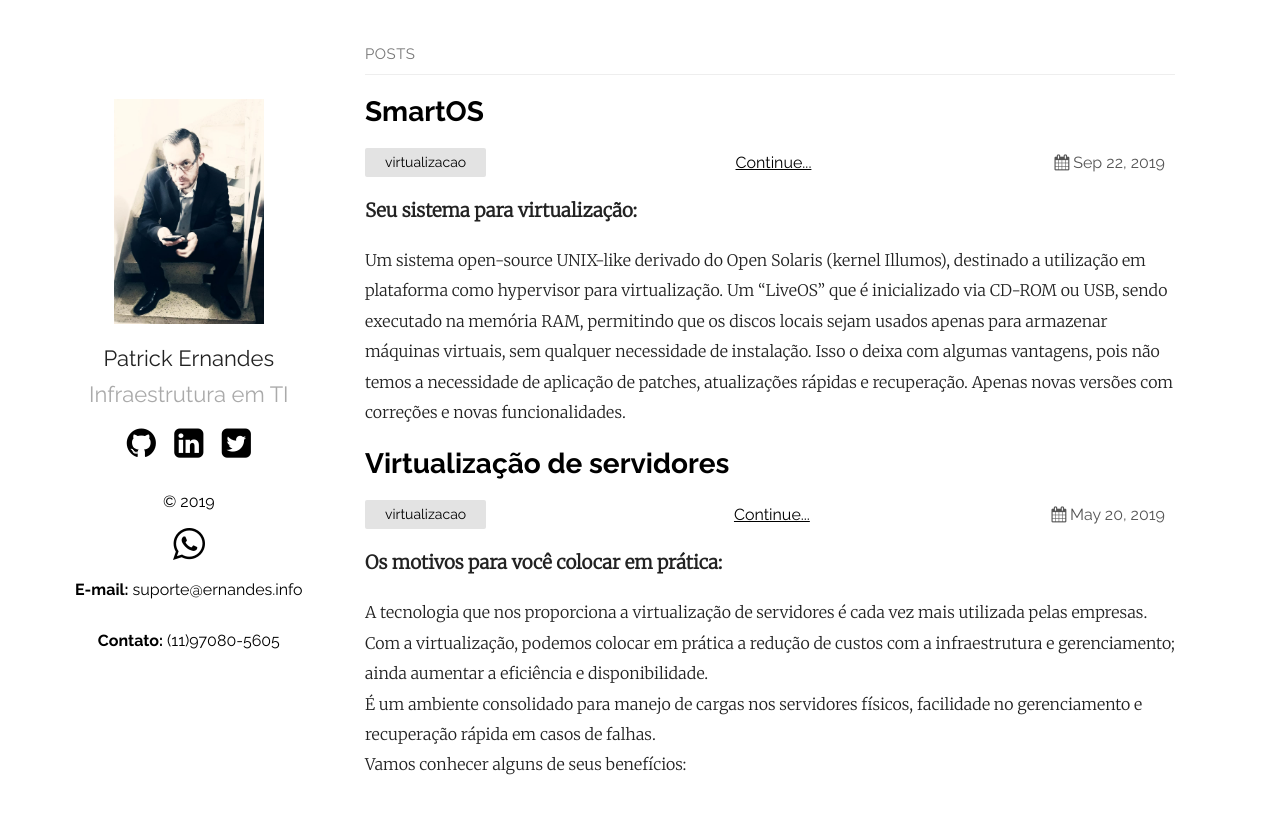
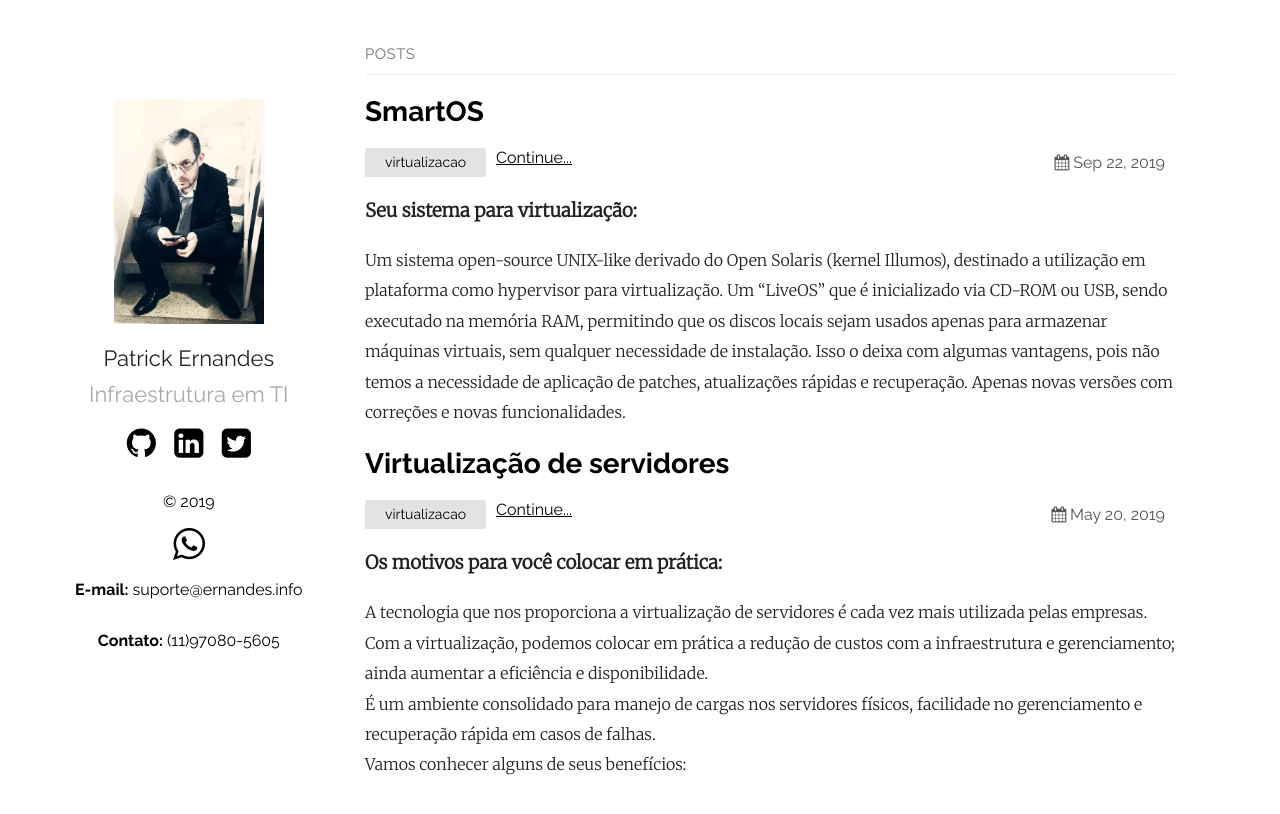
Before and after one commit to patrickernandes/site, a Jekyll site: the page built from index.md, in a window 1280 px wide. Shown: the top 814 px of the page. Built offline with Jekyll 4.4.1, drawn with Linux system fonts in a browser that asks for light colours.

Commit message:
update botao readmore

```diff
--- a/_layouts/home.html
+++ b/_layouts/home.html
@@ -25,9 +25,9 @@ layout: default
         {%- for tag in post.categories -%}
         <li>{{ tag }}</li>
         {%- endfor -%}
+        <a class="readmore" href="{{ post.url | prepend: site.baseurl | prepend: site.url }}">Continue...</a>
       </ul>
-      <a class="readmore" href="{{ post.url | prepend: site.baseurl | prepend: site.url }}">Continue...</a>
-      <div class="post-date"><i class="icon-calendar"></i>{{ post.date | date: date_format }}</div>
+    <div class="post-date"><i class="icon-calendar"></i>{{ post.date | date: date_format }}</div>
     </div>
     <div class="post">
       {%- if site.show_excerpts -%}
```
